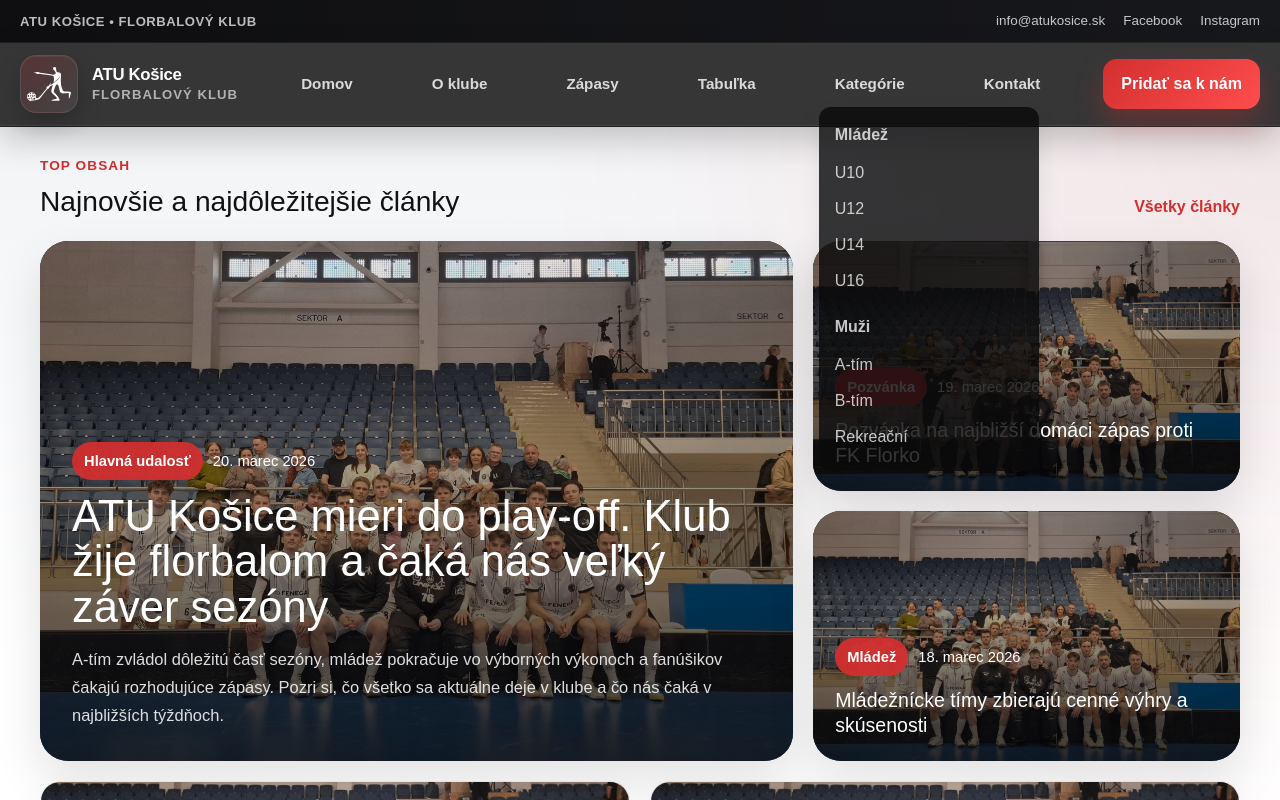
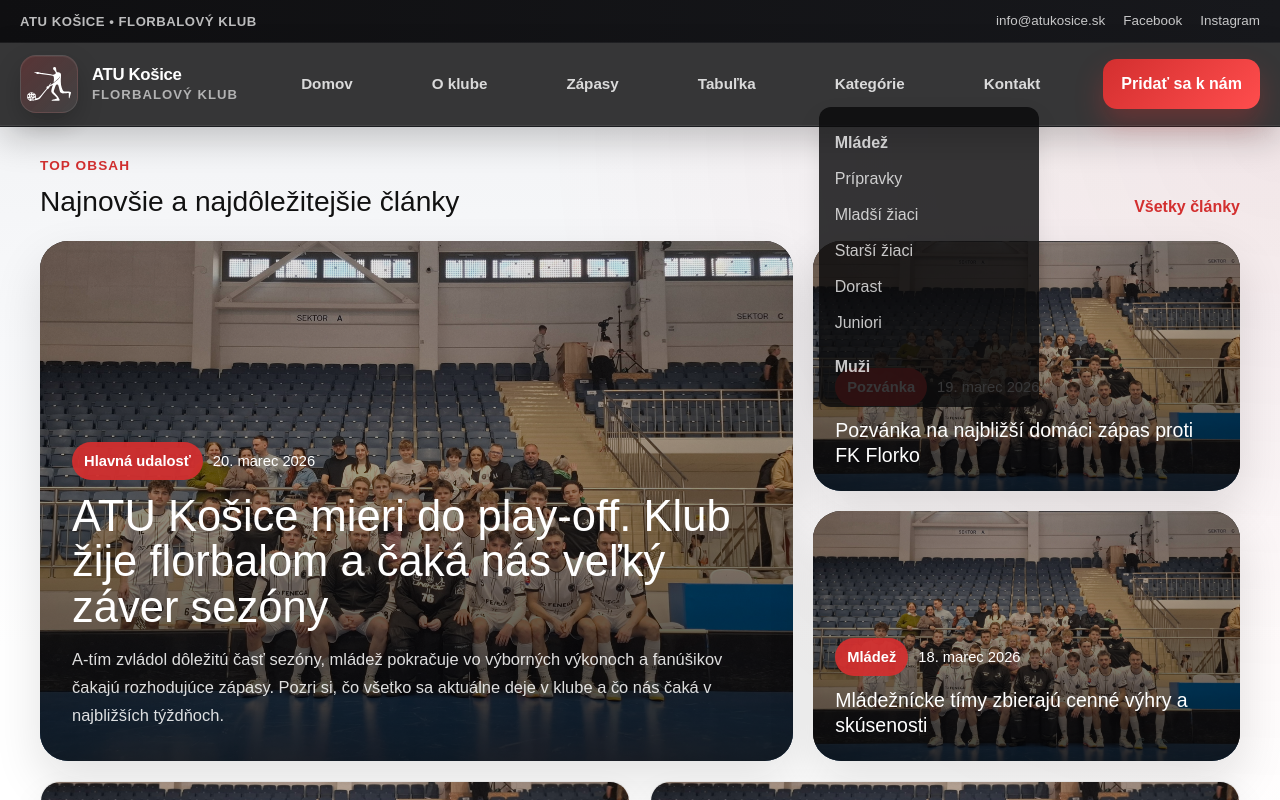
Before and after one commit to Bezino27/atu_web, a Next.js app: page / in a window 1280 px wide. Both pictures are taken after a click on the button "Kategórie". Shown: the top 800 px of the page. Built offline with nearby package versions, Linux system fonts and the light colour scheme.

Commit message:
update header

```diff
--- a/src/app/components/Header.module.css
+++ b/src/app/components/Header.module.css
@@ -403,13 +403,14 @@
 .dropdownContent {
   display: flex;
   flex-direction: column;
-  gap: 16px;
+  gap: 0px;
 }
 
 /* COLUMN TITLE */
 .columnTitle {
   font-weight: 600;
-  margin-bottom: 8px;
+  margin-bottom: 6px;
+  margin-top: 8px;
   color: rgba(255, 255, 255, 0.76);
 }
 
--- a/src/app/components/Header.tsx
+++ b/src/app/components/Header.tsx
@@ -118,17 +118,16 @@ export default function Header() {
 
                       <div>
                         <p className={styles.columnTitle}>Mládež</p>
-                        <Link href="/kategorie/u10">U10</Link>
-                        <Link href="/kategorie/u12">U12</Link>
-                        <Link href="/kategorie/u14">U14</Link>
-                        <Link href="/kategorie/u16">U16</Link>
+                        <Link href="/kategorie/pripravky">Prípravky</Link>
+                        <Link href="/kategorie/mladsi_ziaci">Mladší žiaci</Link>
+                        <Link href="/kategorie/starsi_ziaci">Starší žiaci</Link>
+                        <Link href="/kategorie/dorast">Dorast</Link>
+                        <Link href="/kategorie/juniori">Juniori</Link>
                       </div>
-
                       <div>
-                        <p className={styles.columnTitle}>Muži</p>
-                        <Link href="/kategorie/a-tim">A-tím</Link>
-                        <Link href="/kategorie/b-tim">B-tím</Link>
-                        <Link href="/kategorie/rekreacni">Rekreační</Link>
+                        <Link href="/kategorie/muzi" className={styles.columnTitle}>
+                          Muži
+                        </Link>
                       </div>
 
                     </div>
```
